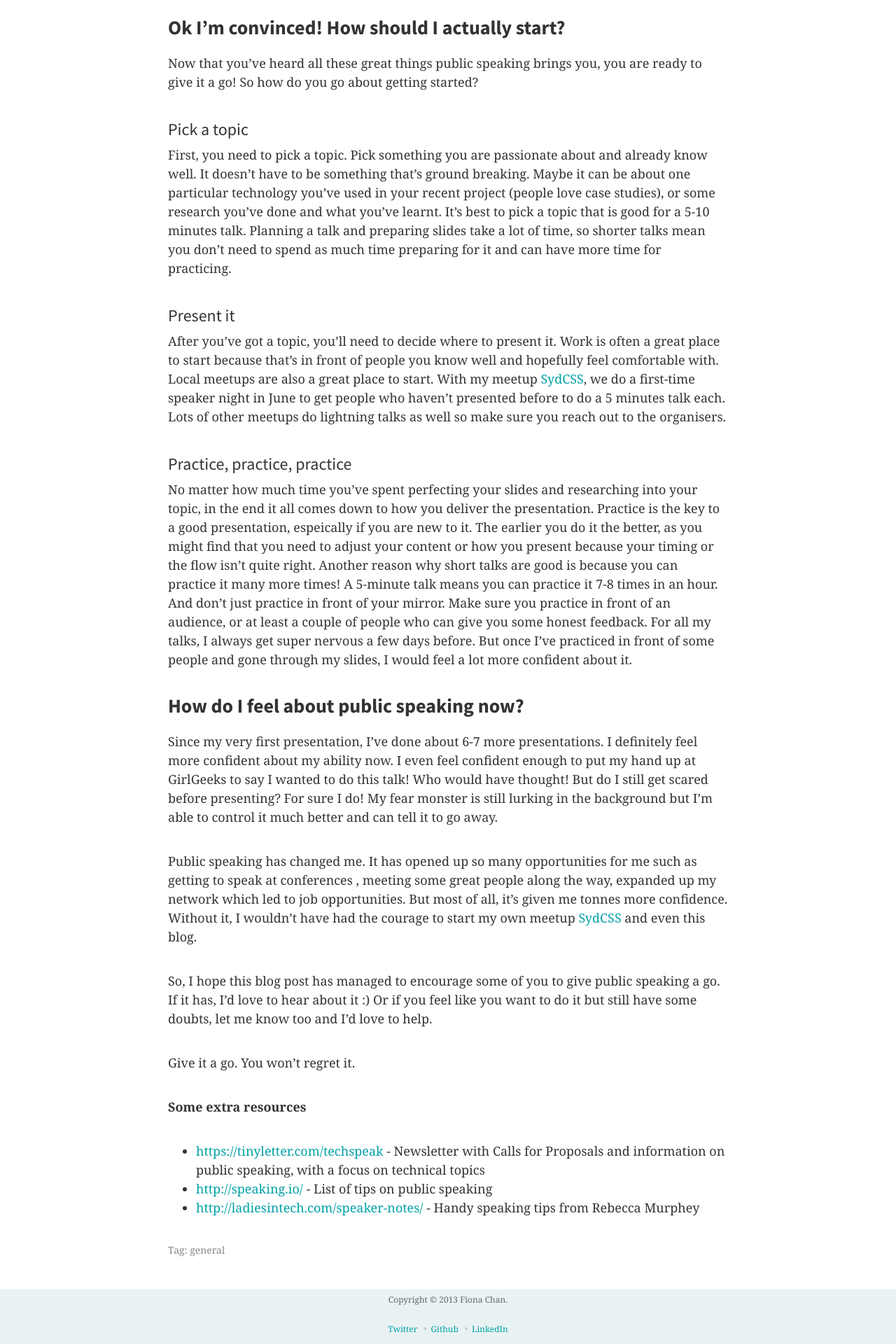
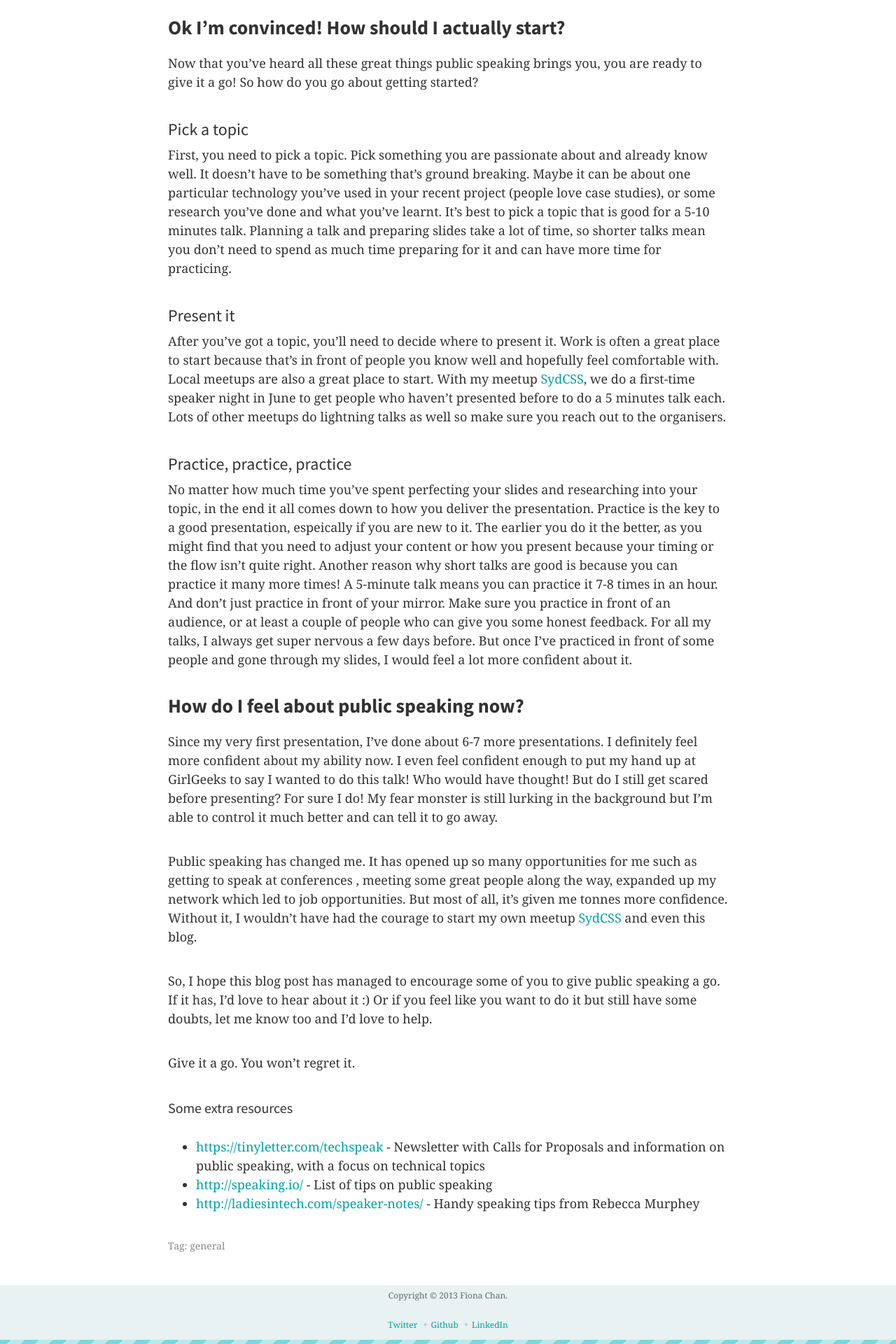
Before and after one commit to enterstudio/mobywhale-chan.github.io, a Jekyll site: the page built from _posts/2015-05-19-defeating-the-fear-monster-of-public-speaking.md, in a window 1280 px wide. Shown: the part 4230-6150 px from the top of the page at 70% size. Built offline with Jekyll 4.4.1, drawn with Linux system fonts in a browser that asks for light colours; Markdown is read by kramdown in place of the engine named in the settings.

```diff
--- a/_posts/2015-05-19-defeating-the-fear-monster-of-public-speaking.md
+++ b/_posts/2015-05-19-defeating-the-fear-monster-of-public-speaking.md
@@ -81,7 +81,7 @@ So, I hope this blog post has managed to encourage some of you to give public sp
 
 Give it a go. You won't regret it.
 
-**Some extra resources**
+#### Some extra resources
 
 - [https://tinyletter.com/techspeak](https://tinyletter.com/techspeak) - Newsletter with Calls for Proposals and information on public speaking, with a focus on technical topics
 - [http://speaking.io/](http://speaking.io/) - List of tips on public speaking
```
